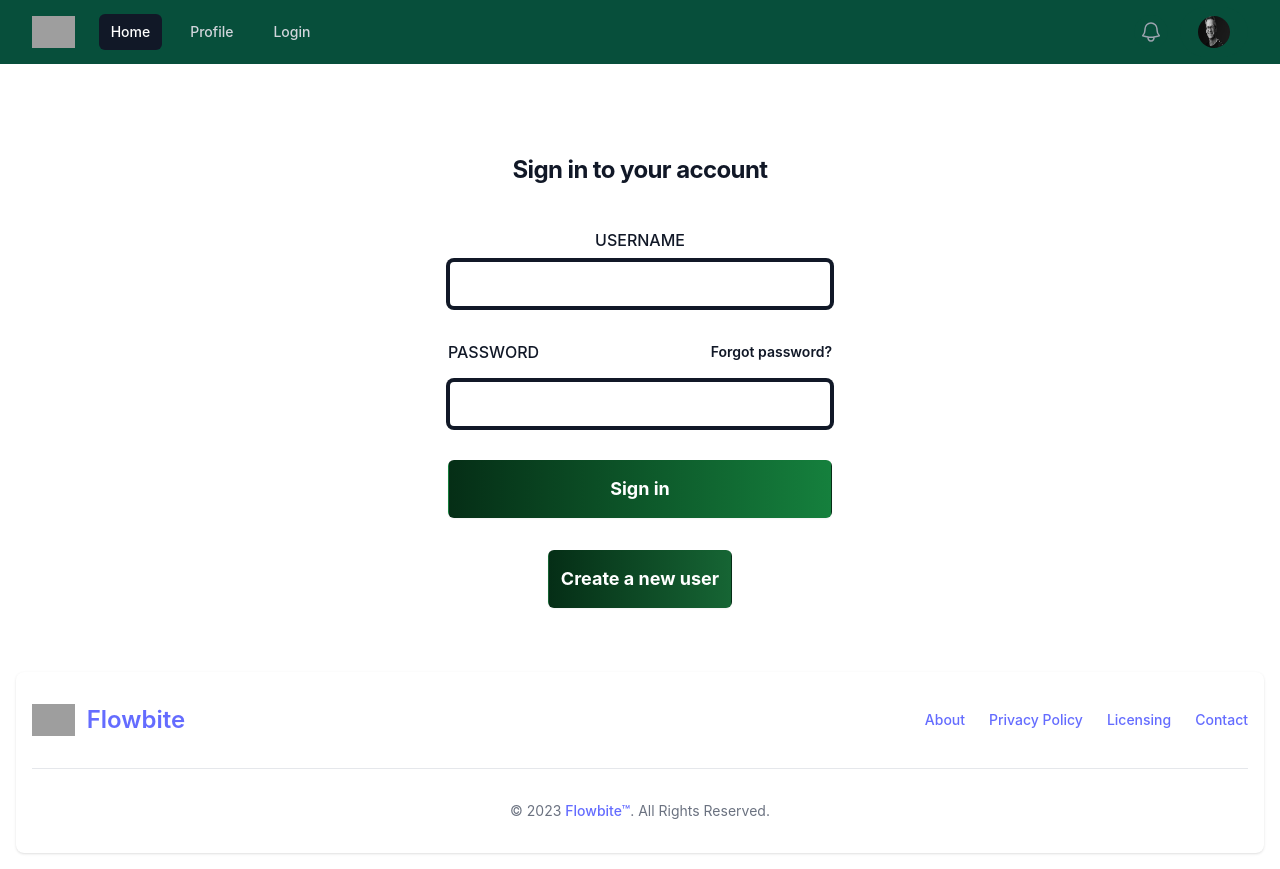
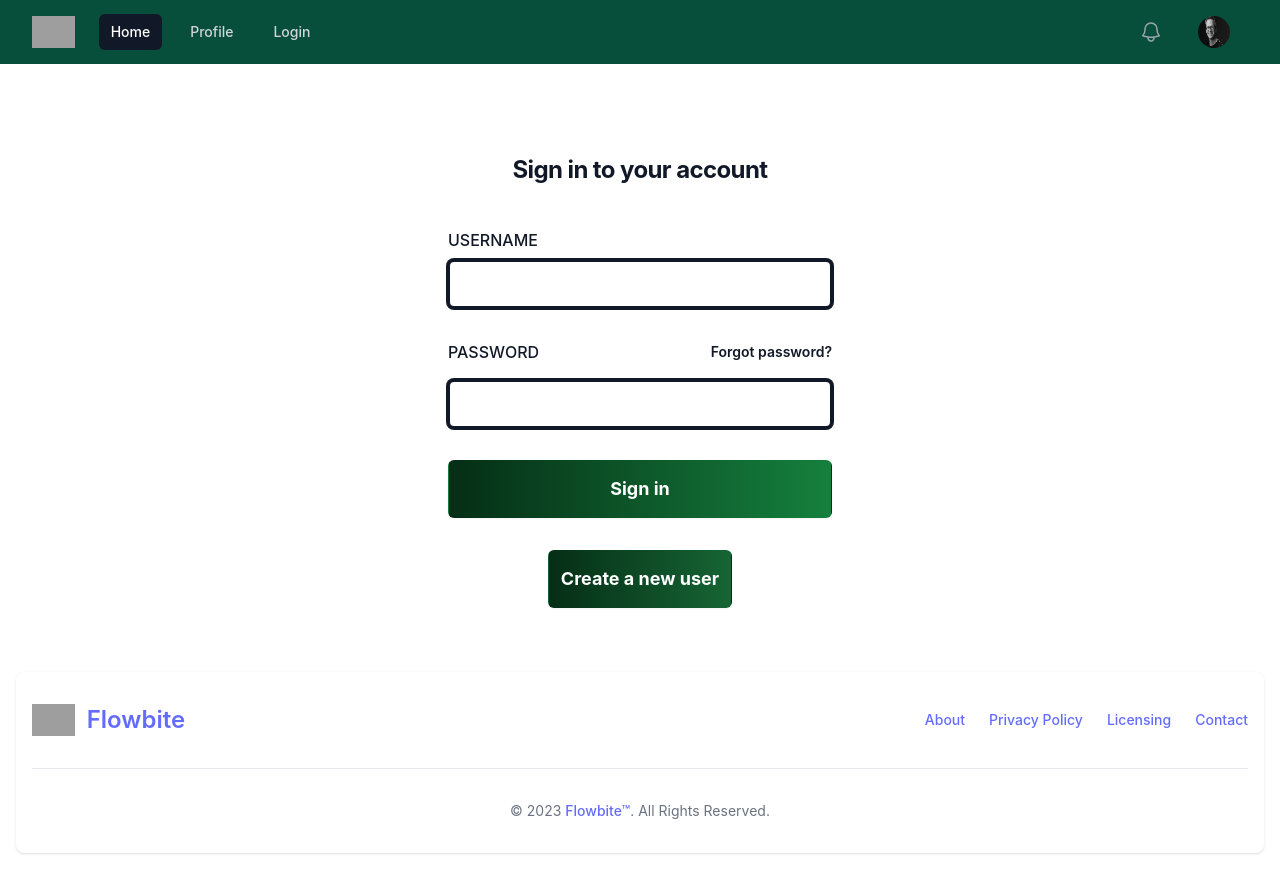
Before and after one commit to Noroff-FED-Campus-Assignments/css-frameworks-sindri, a React (Vite) app: page /login in a window 1280 px wide. Built offline with nearby package versions, Linux system fonts and the light colour scheme; grey boxes are pictures that could not be loaded.

Commit message:
moved username

```diff
--- a/src/components/login-form/index.jsx
+++ b/src/components/login-form/index.jsx
@@ -16,9 +16,11 @@ export default function Login() {
           <div className="mt-10 sm:mx-auto sm:w-full sm:max-w-sm">
             <form className="space-y-8" action="/profile" method="#">
               <div>
+                <div className="flex items-start">
                 <label htmlFor="email" className="block text-l font-medium leading-6 text-gray-900">
                   USERNAME
                 </label>
+                </div>
                 <div className="mt-2">
                   <input
                     id="email"
```
